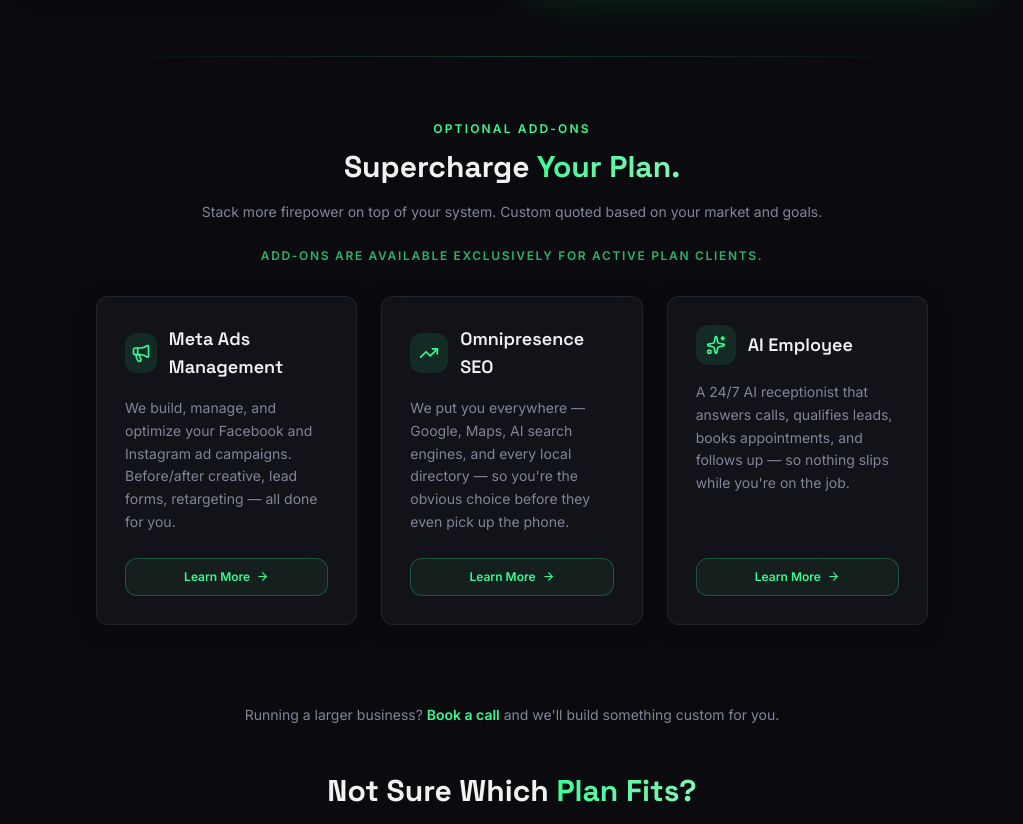
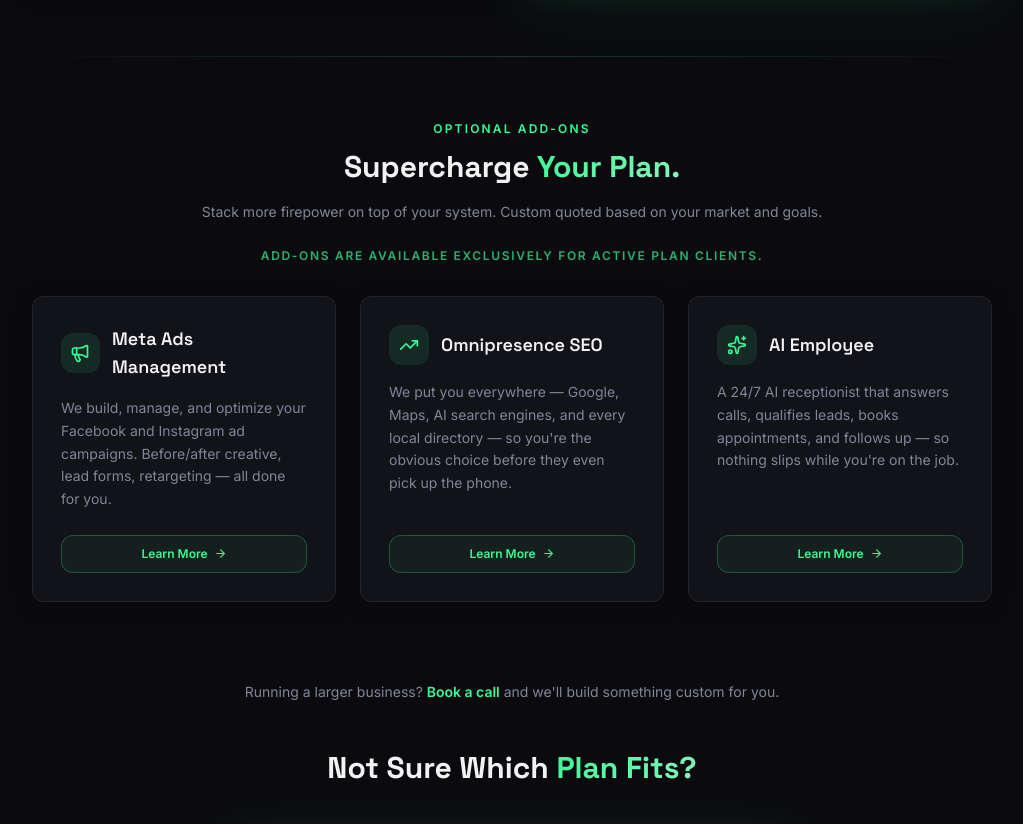
Before and after one commit to jcdammert/scale-mint, a Next.js app: page /pricing in a window 1280 px wide. Shown: the part 1240-2064 px from the top of the page, without its empty margins (128-1151 px from the left). Built offline with nearby package versions, Linux system fonts and the light colour scheme.

Commit message:
Widen add-ons section to match pricing card width

```diff
--- a/src/app/pricing/page.tsx
+++ b/src/app/pricing/page.tsx
@@ -228,13 +228,13 @@ export default function PricingPage() {
       </section>
 
       {/* Section divider */}
-      <div className="container mx-auto px-4 max-w-4xl pt-6">
+      <div className="container mx-auto px-4 max-w-5xl pt-6">
         <div className="h-px bg-gradient-to-r from-transparent via-primary/20 to-transparent" />
       </div>
 
       {/* ─── ADD-ONS ─── */}
       <section className="px-4 pt-12 md:pt-16 pb-6 md:pb-10">
-        <div className="container mx-auto max-w-4xl">
+        <div className="container mx-auto max-w-5xl">
           <motion.div
             initial={isMobile ? false : { opacity: 0, y: 20 }}
             whileInView={{ opacity: 1, y: 0 }}
```
